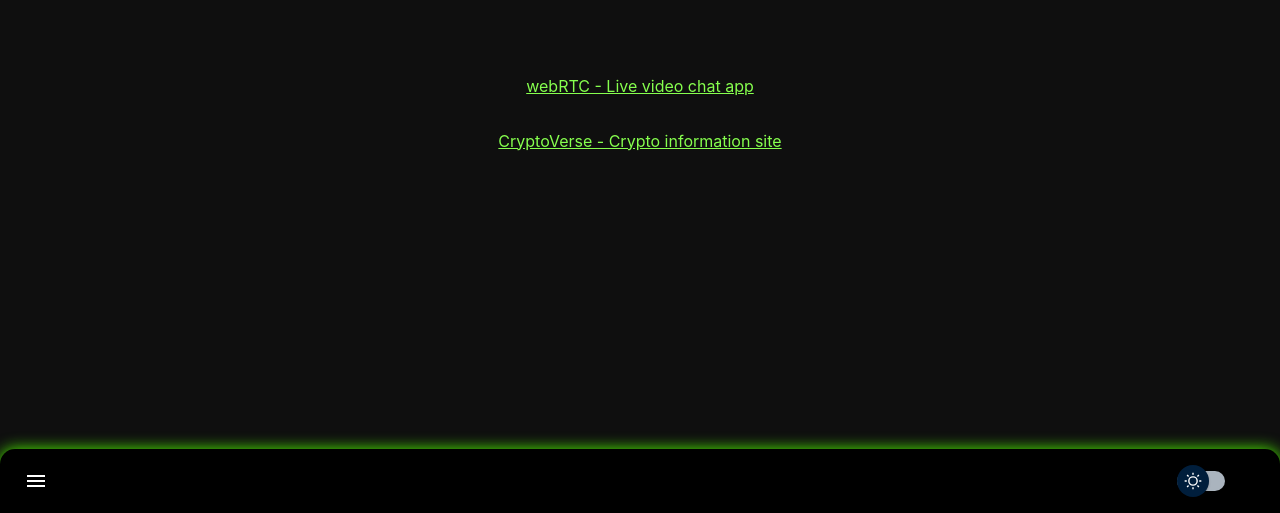
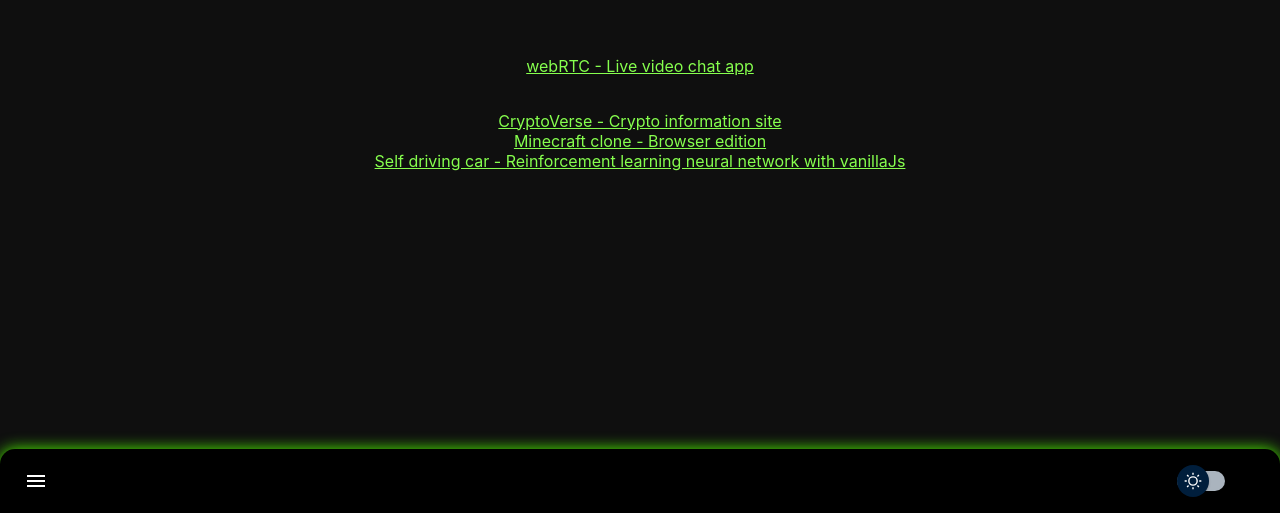
Before and after one commit to dtellz/d-t.com, a React (Create React App) app: page /projects in a window 1280 px wide. Shown: the part 287-800 px from the top of the page. Built offline with nearby package versions, Linux system fonts and the light colour scheme.

Commit message:
update recent deployed projects

```diff
--- a/src/pages/projects/index.jsx
+++ b/src/pages/projects/index.jsx
@@ -11,8 +11,8 @@
 
             <a style={{ paddingBottom: '35px' }} className={darkMode ? 'App-link' : 'App-link light'} href='https://stream-me-up.netlify.app'>webRTC - Live video chat app</a>
             <a className={darkMode ? 'App-link' : 'App-link light'} href='https://versecrypto.netlify.app'>CryptoVerse - Crypto information site</a>
-
-
+            <a className={darkMode ? 'App-link' : 'App-link light'} href='https://minecraft-be.netlify.app'>Minecraft clone - Browser edition</a>
+            <a className={darkMode ? 'App-link' : 'App-link light'} href='https://dtellz.github.io/self-driving-car/'>Self driving car - Reinforcement learning neural network with vanillaJs</a>
 
         </div>
     )
```
